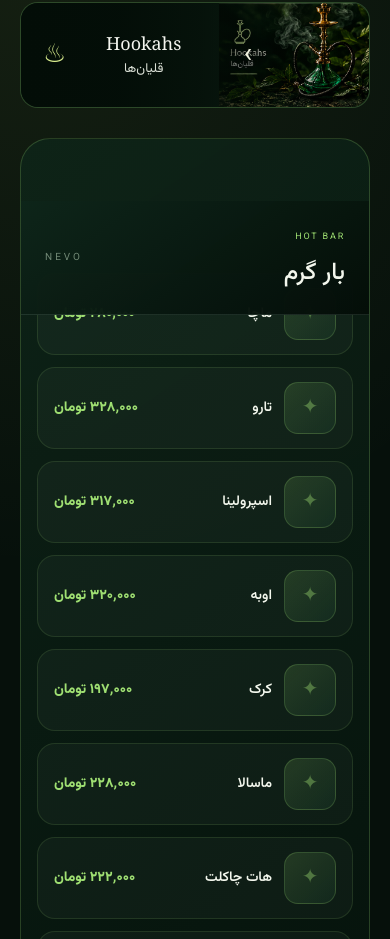
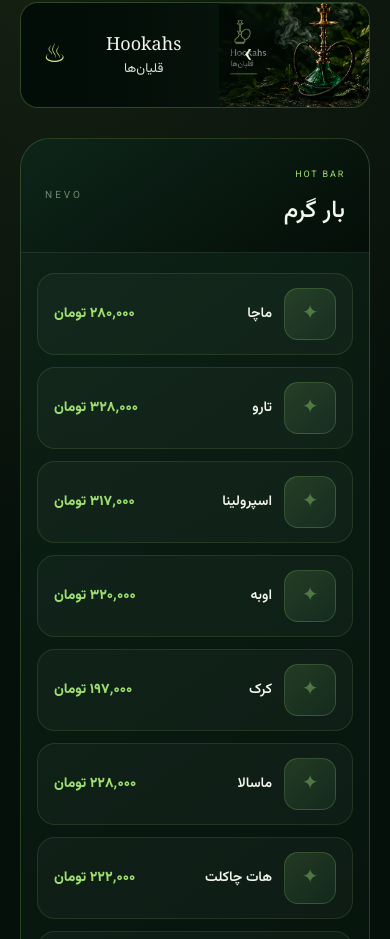
Before and after one commit to mrr80769-eng/Cafe-nevo, a plain HTML site: page index.html in a window 390 px wide. Shown: the part 2084-3023 px from the top of the page. Drawn offline with Linux system fonts and the light colour scheme.

Commit message:
Update style.css

```diff
--- a/style.css
+++ b/style.css
@@ -11,11 +11,13 @@
 }
 
 * { box-sizing: border-box; }
+
 html {
     scroll-behavior: smooth;
     max-width: 100%;
     overflow-x: hidden;
 }
+
 body {
     margin: 0;
     color: var(--white);
@@ -26,6 +28,7 @@ body {
     overflow-x: hidden;
     max-width: 100vw;
 }
+
 a { color: inherit; text-decoration: none; }
 button { font: inherit; border: none; background: none; cursor: pointer; }
 img { max-width: 100%; height: auto; }
@@ -43,6 +46,7 @@ img { max-width: 100%; height: auto; }
     padding: 0 clamp(20px, 5vw, 70px);
     background: linear-gradient(to bottom, rgba(3,8,5,.94), transparent);
 }
+
 .mini-brand { display: flex; align-items: center; gap: 10px; font-size: 12px; letter-spacing: .18em; }
 .mini-brand img { width: 32px; height: 32px; border-radius: 50%; object-fit: cover; border: 1px solid var(--line); }
 .instagram-mini { font-size: 12px; color: var(--green); border: 1px solid var(--line); border-radius: 999px; padding: 7px 12px; }
@@ -54,12 +58,15 @@ img { max-width: 100%; height: auto; }
     background: linear-gradient(rgba(2,7,4,.54), rgba(2,7,4,.95)),
                 radial-gradient(circle at 50% 38%, rgba(159,223,114,.13), transparent 33%);
 }
+
 .hero-inner { position: relative; z-index: 2; display: flex; flex-direction: column; align-items: center; width: 100%; }
+
 .logo-frame {
     width: 160px; height: 160px; margin: 0 auto 24px; padding: 10px;
     border: 1px solid rgba(159,223,114,.34); border-radius: 50%;
     background: rgba(5,14,9,.72); box-shadow: 0 0 70px rgba(92,204,140,.12);
 }
+
 .logo-frame img { width: 100%; height: 100%; object-fit: cover; border-radius: 50%; }
 .eyebrow { font-size: 10px; font-weight: 700; letter-spacing: .22em; color: var(--green); }
 .hero h1 { font-size: clamp(48px, 12vw, 92px); font-weight: 500; line-height: 1; margin: 10px 0; }
@@ -74,13 +81,16 @@ img { max-width: 100%; height: auto; }
     box-shadow: 0 25px 70px rgba(0,0,0,.38);
     transition: transform .28s ease;
 }
+
 .hero-btn-label { display: flex; flex-direction: column; align-items: flex-start; gap: 3px; }
 .hero-btn-label small { font-size: 8px; font-weight: 600; letter-spacing: 3px; color: rgba(159,223,114,.75); }
 .hero-btn-label strong { font-size: 15px; font-weight: 800; color: #f3f7ed; }
+
 .hero-btn-icon {
     width: 52px; height: 52px; display: flex; align-items: center; justify-content: center;
     border-radius: 18px; background: linear-gradient(145deg, #e2ed7b, #9fdf72 55%, #78c66c); color: #071109;
 }
+
 .hero-meta {
     position: absolute; bottom: 24px; left: 5vw; right: 5vw;
     display: flex; justify-content: space-between; color: #758878; font-size: 9px; letter-spacing: .16em;
@@ -92,16 +102,20 @@ img { max-width: 100%; height: auto; }
 .menu-page-head { text-align: center; margin-bottom: 28px; }
 .menu-logo { width: 55px; height: 55px; margin: 0 auto 10px; }
 .menu-logo img { width: 100%; height: 100%; object-fit: contain; }
+
 .menu-page-head h1 {
     margin: 0; font-family: Georgia, serif; font-size: 32px; font-weight: 400;
     letter-spacing: .12em; color: #dcefa0;
 }
+
 .menu-title-line { display: flex; align-items: center; justify-content: center; gap: 25px; margin: 5px auto 2px; }
 .menu-title-line span { width: 85px; height: 1px; background: rgba(159,223,114,.75); }
+
 .menu-title-line h2 {
     margin: 0; font-family: Georgia, serif; font-size: 31px; font-weight: 400;
     letter-spacing: .22em; color: #dcefa0;
 }
+
 .menu-page-head > p { margin: 0; color: rgba(243,247,237,.72); font-size: 14px; letter-spacing: .18em; }
 
 /* Categories */
@@ -116,24 +130,30 @@ img { max-width: 100%; height: auto; }
     background: rgba(12,31,21,.78); overflow: hidden; cursor: pointer;
     transition: all .3s ease;
 }
+
 .menu-category img {
     position: absolute; top: 0; right: 0; width: 40%; height: 100%;
     object-fit: cover; border-radius: 0 23px 23px 0;
 }
+
 .menu-category::after {
     content: ""; position: absolute; inset: 0;
     background: linear-gradient(90deg, rgba(3,13,7,1) 0%, rgba(3,13,7,.96) 28%, rgba(3,13,7,.72) 51%, rgba(3,13,7,.2) 76%, rgba(3,13,7,.05) 100%);
 }
+
 .category-icon {
     position: absolute; left: 48px; top: 50%; transform: translateY(-50%);
     z-index: 3; font-size: 32px; color: #d7eb8d;
 }
+
 .category-text {
     position: absolute; left: 130px; top: 50%; transform: translateY(-50%);
     z-index: 3; display: flex; flex-direction: column; gap: 4px;
 }
+
 .category-text strong { font-family: Georgia, serif; font-size: 24px; font-weight: 400; color: #f4f5ef; }
 .category-text span { font-size: 15px; color: rgba(243,247,237,.9); direction: rtl; }
+
 .category-arrow {
     position: absolute; left: 58%; top: 50%; transform: translateY(-50%);
     z-index: 3; font-size: 36px; color: #f2f4df;
@@ -144,6 +164,7 @@ img { max-width: 100%; height: auto; }
     border-color: rgba(180,235,125,.95);
     box-shadow: 0 14px 38px rgba(0,0,0,.3), 0 0 25px rgba(159,223,114,.1);
 }
+
 .menu-category.active {
     border-color: rgba(200,255,140,.9);
     background: rgba(16,42,28,.95);
@@ -157,12 +178,16 @@ img { max-width: 100%; height: auto; }
     background: linear-gradient(145deg, rgba(14,37,25,.84), rgba(4,13,8,.9));
     overflow: hidden;
 }
+
 .menu-head {
-    display: flex; align-items: center; justify-content: space-between;
-    padding: 22px 24px; border-bottom: 1px solid var(--line2);
-    position: sticky; top: 72px; z-index: 20;
-    background: linear-gradient(145deg, rgba(14,37,25,.97), rgba(4,13,8,.98));
+    display: flex;
+    align-items: center;
+    justify-content: space-between;
+    padding: 22px 24px;
+    border-bottom: 1px solid var(--line2);
+    background: linear-gradient(145deg, rgba(14, 37, 25, 0.97), rgba(4, 13, 8, 0.98));
 }
+
 .panel-en { font-size: 9px; letter-spacing: .2em; color: var(--green); }
 .menu-head h3 { margin: 6px 0 0; font-size: 24px; font-weight: 500; }
 .leaf-word { font-size: 10px; letter-spacing: .3em; color: #718875; }
@@ -171,8 +196,9 @@ img { max-width: 100%; height: auto; }
     display: grid;
     grid-template-columns: repeat(2, 1fr);
     gap: 14px;
-    padding: 28px 20px 22px; /* قبلاً 28px بود → الان ۱۰۰px */
+    padding: 28px 20px 22px;
 }
+
 .product {
     display: flex;
     align-items: center;
@@ -184,6 +210,7 @@ img { max-width: 100%; height: auto; }
     border: 1px solid rgba(159,223,114,.13);
     transition: all .3s ease;
 }
+
 .product-image {
     width: 64px;
     height: 64px;
@@ -197,12 +224,15 @@ img { max-width: 100%; height: auto; }
     font-size: 20px;
     color: rgba(159,223,114,.4);
 }
+
 .product-image::before { content: "✦"; }
+
 .product-info {
     flex: 1;
     min-width: 0;
-    padding-inline-end: 4px; /* فاصله از نشان‌دهنده */
+    padding-inline-end: 4px;
 }
+
 .product-name {
     margin: 0;
     font-size: 15px;
@@ -210,6 +240,7 @@ img { max-width: 100%; height: auto; }
     color: #f3f7ed;
     line-height: 1.35;
 }
+
 .price {
     flex-shrink: 0;
     font-size: 14px;
@@ -217,6 +248,7 @@ img { max-width: 100%; height: auto; }
     color: #9fdf72;
     white-space: nowrap;
 }
+
 .price.missing {
     font-size: 12px;
     font-weight: 500;
@@ -244,12 +276,14 @@ img { max-width: 100%; height: auto; }
     margin: auto;
     padding: 20px 20px 60px;
 }
+
 .info-card, .qr-card {
     border: 1px solid var(--line);
     border-radius: 30px;
     padding: 40px;
     background: linear-gradient(135deg, rgba(14,37,25,.86), rgba(4,13,8,.92));
 }
+
 footer {
     border-top: 1px solid var(--line2);
     padding: 30px 5vw;
@@ -270,6 +304,7 @@ footer {
     gap: 10px;
     flex-shrink: 0;
 }
+
 .footer-brand img {
     width: 28px;
     height: 28px;
@@ -277,6 +312,7 @@ footer {
     object-fit: cover;
     flex-shrink: 0;
 }
+
 .footer-location {
     flex: 1;
     text-align: center;
@@ -302,6 +338,7 @@ footer {
     cursor: pointer;
     box-shadow: 0 10px 30px rgba(0,0,0,.35);
 }
+
 .back-to-categories.visible { display: flex; }
 
 .instagram-float {
@@ -322,6 +359,7 @@ footer {
     box-shadow: 0 10px 30px rgba(159,223,114,.35);
     transition: all .3s ease;
 }
+
 .instagram-float:hover {
     transform: translateY(-5px) scale(1.05);
 }
@@ -346,24 +384,27 @@ footer {
         gap: 12px;
         padding: 20px 16px 18px;
     }
+
     .product {
         min-height: 82px;
         padding: 14px 16px;
         gap: 12px;
     }
+
     .product-image {
         width: 52px;
         height: 52px;
     }
+
     .product-name {
         font-size: 14px;
     }
-    .menu-head { top: 62px; }
 
     .footer-brand img {
         width: 24px;
         height: 24px;
     }
+
     footer {
         padding: 24px 18px;
         gap: 12px;
@@ -375,5 +416,6 @@ footer {
         padding: 10px 14px;
         font-size: 13px;
     }
+
     .back-to-categories { bottom: 20px; }
 }
```
